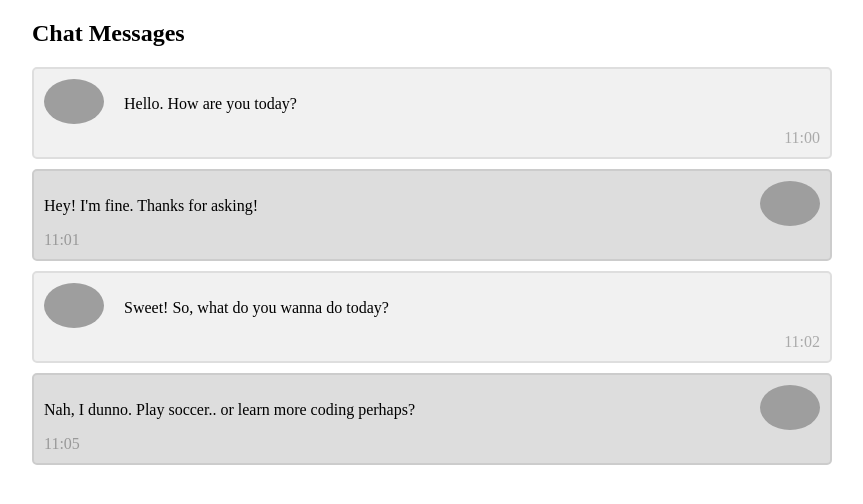
After one commit to mufaddal12/wallstreet-chatbot, a Django app: page /chat/ in a window 1280 px wide. The commit adds this page. Shown: the top 504 px of the page, without its empty margins (208-1071 px from the left). Run offline with Django 3.2, Linux system fonts and the light colour scheme; parts of the project's set-up code (start-up, migrations or seed data) failed here and were passed over; grey boxes are pictures that could not be loaded.

Commit message:
chat added

```diff
--- /dev/null
+++ b/chat/templates/chat/chat.html
@@ -0,0 +1,112 @@
+<!-- app/templates/app/index.html
+<!DOCTYPE html>
+<html>
+<head>
+    <meta charset="utf-8"/>
+    <title>Chat Rooms</title>
+</head>
+<body>
+    What chat room would you like to enter?<br>
+    <input id="room-name-input" type="text" size="100"><br>
+    <input id="room-name-submit" type="button" value="Enter">
+
+    <script>
+        document.querySelector('#room-name-input').focus();
+        document.querySelector('#room-name-input').onkeyup = function(e) {
+            if (e.keyCode === 13) {  // enter, return
+                document.querySelector('#room-name-submit').click();
+            }
+        };
+
+        document.querySelector('#room-name-submit').onclick = function(e) {
+            var roomName = document.querySelector('#room-name-input').value;
+            window.location.pathname = '/app/' + roomName + '/';
+        };
+    </script>
+</body>
+</html> -->
+<!DOCTYPE html>
+<html>
+<head>
+<meta name="viewport" content="width=device-width, initial-scale=1">
+<style>
+body {
+  margin: 0 auto;
+  max-width: 800px;
+  padding: 0 20px;
+}
+
+.container {
+  border: 2px solid #dedede;
+  background-color: #f1f1f1;
+  border-radius: 5px;
+  padding: 10px;
+  margin: 10px 0;
+}
+
+.darker {
+  border-color: #ccc;
+  background-color: #ddd;
+}
+
+.container::after {
+  content: "";
+  clear: both;
+  display: table;
+}
+
+.container img {
+  float: left;
+  max-width: 60px;
+  width: 100%;
+  margin-right: 20px;
+  border-radius: 50%;
+}
+
+.container img.right {
+  float: right;
+  margin-left: 20px;
+  margin-right:0;
+}
+
+.time-right {
+  float: right;
+  color: #aaa;
+}
+
+.time-left {
+  float: left;
+  color: #999;
+}
+</style>
+</head>
+<body>
+
+<h2>Chat Messages</h2>
+
+<div class="container">
+  <img src="/w3images/bandmember.jpg" alt="Avatar" style="width:100%;">
+  <p>Hello. How are you today?</p>
+  <span class="time-right">11:00</span>
+</div>
+
+<div class="container darker">
+  <img src="/w3images/avatar_g2.jpg" alt="Avatar" class="right" style="width:100%;">
+  <p>Hey! I'm fine. Thanks for asking!</p>
+  <span class="time-left">11:01</span>
+</div>
+
+<div class="container">
+  <img src="/w3images/bandmember.jpg" alt="Avatar" style="width:100%;">
+  <p>Sweet! So, what do you wanna do today?</p>
+  <span class="time-right">11:02</span>
+</div>
+
+<div class="container darker">
+  <img src="/w3images/avatar_g2.jpg" alt="Avatar" class="right" style="width:100%;">
+  <p>Nah, I dunno. Play soccer.. or learn more coding perhaps?</p>
+  <span class="time-left">11:05</span>
+</div>
+
+</body>
+</html>
--- a/chat/urls.py
+++ b/chat/urls.py
@@ -1,7 +1,8 @@
 from django.urls import path
 
 from . import views
-
-urlpatterns = [
+app_name="chat"
+urlpatterns = [path('', views.index, name='index'),
+path('room/', views.room, name='room'),
 
 ]
--- a/chat/views.py
+++ b/chat/views.py
@@ -1 +1,11 @@
 from django.shortcuts import render
+
+
+def index(request):
+    context={}
+    return render(request,'chat/chat.html',context=context)
+
+def room(request):
+    username=request.user.id
+    context={'room_name':str(username)}
+    return render(request,'chat/room.html',context=context)
--- a/wallstreet_chatbot/settings.py
+++ b/wallstreet_chatbot/settings.py
@@ -32,7 +32,7 @@ ALLOWED_HOSTS = ["*"]
 INSTALLED_APPS = [
     'django.contrib.admin', 'django.contrib.auth',
     'django.contrib.contenttypes', 'django.contrib.sessions',
-    'django.contrib.messages', 'django.contrib.staticfiles', 'trading'
+    'django.contrib.messages', 'django.contrib.staticfiles', 'trading','chat'
 ]
 
 MIDDLEWARE = [
--- a/wallstreet_chatbot/urls.py
+++ b/wallstreet_chatbot/urls.py
@@ -21,5 +21,6 @@ from django.conf.urls import include
 urlpatterns = [
     path('admin/', admin.site.urls),
     path('',include('trading.urls')),
+    path('chat/',include('chat.urls')),
 
 ]
```
Also changed, not shown: chat/templates/chat/room.html (added, +49 -0 lines), trading/templates/trading/index.html (+8 -0 lines).
